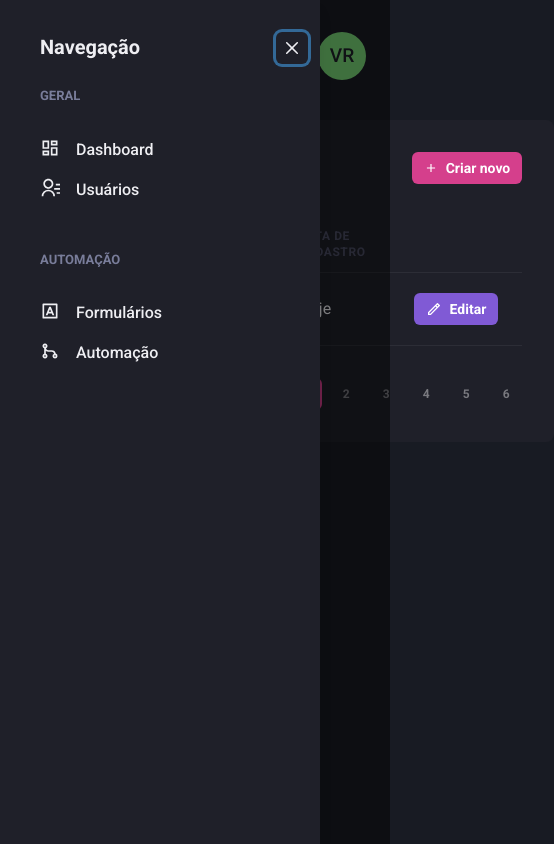
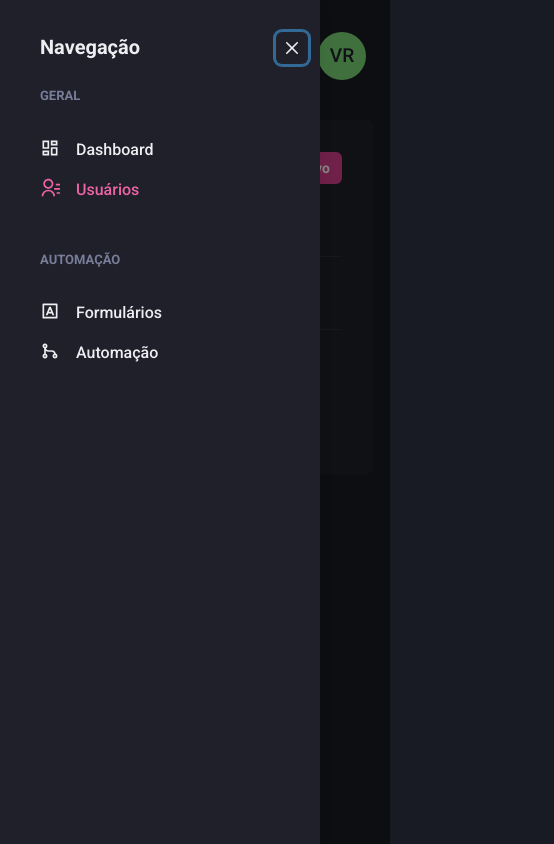
Before and after one commit to viniciusrosadev/dashgo, a Next.js app: page /users in a window 390 px wide. Both pictures are taken after a click on the button "Open navigation". Shown: the whole page, 554 px wide, since content can reach past the window. Built offline with nearby package versions, Linux system fonts and the light colour scheme.

Commit message:
Changes Link and responsive

```diff
--- /dev/null
+++ b/src/components/ActiveLink.tsx
@@ -0,0 +1,31 @@
+import Link, { LinkProps } from 'next/link'
+import { useRouter } from 'next/router';
+import { cloneElement, ReactElement } from 'react'
+
+interface ActiveLinkProps extends LinkProps {
+    children: ReactElement
+    shouldMatchExactHref: boolean
+}
+
+export function ActiveLink({ children, shouldMatchExactHref = false, ...rest }: ActiveLinkProps) {
+    const { asPath } = useRouter()
+
+    let isActive = false
+
+    if (shouldMatchExactHref && (asPath === rest.href || asPath === rest.as)) {
+        isActive = true
+    }
+
+    if (!shouldMatchExactHref && (
+        asPath.startsWith(String(rest.href)) || asPath.startsWith(String(rest.as)))) {
+        isActive = true
+    }
+
+    return (
+        <Link {...rest}>
+            {cloneElement(children, {
+                color: isActive ? 'pink.400' : 'gray.50'
+            })}
+        </Link>
+    )
+}
--- a/src/components/Pagination/index.tsx
+++ b/src/components/Pagination/index.tsx
@@ -3,7 +3,7 @@
 
 export function Pagination() {
     return (
-        <Stack direction="row" mt="8" justify="space-between" align="center" spacing="6">
+        <Stack direction={["column", "row"]} mt="8" justify="space-between" align="center" spacing="6">
             <Box>
                 <strong>0</strong> - <strong>10</strong> de <strong>100</strong>
             </Box>
--- a/src/components/Sidebar/NavLink.tsx
+++ b/src/components/Sidebar/NavLink.tsx
@@ -1,16 +1,21 @@
-import { Link, LinkProps as ChakraLinkProps, Icon, Text } from "@chakra-ui/react";
-import { ElementType } from "react";
+import { Link as ChakraLink, LinkProps as ChakraLinkProps, Icon, Text } from "@chakra-ui/react"
+import { ElementType } from "react"
+import { ActiveLink } from "../ActiveLink"
 
 interface NavLinkProps extends ChakraLinkProps {
     icon: ElementType;
     children: string;
+    href: string;
 }
 
-export function NavLink({ icon, children, ...rest }: NavLinkProps) {
+export function NavLink({ icon, children, href, ...rest }: NavLinkProps) {
     return (
-        <Link display="flex" align="center" {...rest}>
-            <Icon as={icon} fontSize="20" />
-            <Text ml="4" fontWeight="medium">{children}</Text>
-        </Link>
+        <ActiveLink href={href} passHref>
+            <ChakraLink display="flex" align="center" {...rest}>
+                <Icon as={icon} fontSize="20" />
+                <Text ml="4" fontWeight="medium">{children}</Text>
+            </ChakraLink>
+
+        </ActiveLink>
     )
 }
--- a/src/components/Sidebar/SidebarNav.tsx
+++ b/src/components/Sidebar/SidebarNav.tsx
@@ -7,12 +7,12 @@
     return (
         <Stack spacing="12" align="flex-start">
             <NavSection title="GERAL">
-                <NavLink icon={RiDashboardLine}>Dashboard</NavLink>
-                <NavLink icon={RiContactsLine}>Usuários</NavLink>
+                <NavLink icon={RiDashboardLine} href="/dashboard">Dashboard</NavLink>
+                <NavLink icon={RiContactsLine} href="/users">Usuários</NavLink>
             </NavSection>
             <NavSection title="AUTOMAÇÃO">
-                <NavLink icon={RiInputMethodLine}>Formulários</NavLink>
-                <NavLink icon={RiGitMergeLine}>Automação</NavLink>
+                <NavLink icon={RiInputMethodLine} href="/forms">Formulários</NavLink>
+                <NavLink icon={RiGitMergeLine} href="/automation">Automação</NavLink>
             </NavSection>
         </Stack>
     )
--- a/src/pages/users/index.tsx
+++ b/src/pages/users/index.tsx
@@ -1,37 +1,47 @@
-import { Box, Button, Flex, Icon, Heading, Table, Thead, Tr, Td, Th, Text, Checkbox, Tbody } from "@chakra-ui/react"
+import { Box, Button, Flex, Icon, Heading, Table, Thead, Tr, Td, Th, Text, Checkbox, Tbody, useBreakpointValue } from "@chakra-ui/react"
+import Link from "next/link"
 import { RiAddLine, RiPencilLine } from "react-icons/ri"
 import { Header } from "../../components/Header"
 import { Pagination } from "../../components/Pagination"
 import { Sidebar } from "../../components/Sidebar"
 
 export default function UserList() {
+    const isWideVersion = useBreakpointValue({
+        base: false,
+        lg: true
+    })
+
     return (
         <Box>
             <Header />
-            <Flex w="100%" my="6" maxWidth={1480} mx="auto" px="6">
+            <Flex w="100%" my="6" maxWidth={1480} mx="auto" px={["4", "4", "6"]}>
                 <Sidebar />
 
                 <Box flex="1" borderRadius={8} bg="gray.800" p="8">
                     <Flex mb="8" justify="space-between" align="center">
                         <Heading size="lg" fontWeight="normal">Usuários</Heading>
 
-                        <Button as="a" size="sm" fontSize="sm" colorScheme="pink" leftIcon={<Icon as={RiAddLine} />}>Criar novo</Button>
+                        <Link href="users/create" passHref>
+                        <Button as="a" size="sm" fontSize="sm" colorScheme="pink" leftIcon={<Icon as={RiAddLine} />}>
+                            Criar novo
+                        </Button>
+                        </Link>
                     </Flex>
 
                     <Table colorScheme="whiteAlpha">
                         <Thead>
                             <Tr>
-                                <Th px="6" color="gray.300" width="8">
+                                <Th px={["4", "4", "6"]} color="gray.300" width="8">
                                     <Checkbox colorScheme="pink" />
                                 </Th>
                                 <Th>Usuário</Th>
-                                <Th>Data de cadastro</Th>
+                                {isWideVersion && <Th>Data de cadastro</Th>}
                                 <Th width="8"></Th>
                             </Tr>
                         </Thead>
                         <Tbody>
                             <Tr>
-                                <Td px="6">
+                                <Td px={["4", "4", "6"]}>
                                     <Checkbox colorScheme="pink" />
                                 </Td>
                                 <Td>
@@ -40,8 +50,10 @@
                                         <Text fontSize="sm" color="gray.300">teste@teste.com</Text>
                                     </Box>
                                 </Td>
-                                <Td>Hoje</Td>
-                                <Td><Button as="a" size="sm" fontSize="sm" colorScheme="purple" leftIcon={<Icon as={RiPencilLine} fontSize="16" />}>Editar</Button></Td>
+                                {isWideVersion && <Td>Hoje</Td>}
+                                <Td>
+                                    {isWideVersion && <Button as="a" size="sm" fontSize="sm" colorScheme="purple" leftIcon={<Icon as={RiPencilLine} fontSize="16" />}>Editar</Button>}
+                                </Td>
                             </Tr>
                         </Tbody>
                     </Table>
```
Also changed, not shown: src/pages/users/create.tsx (+5 -2 lines).
